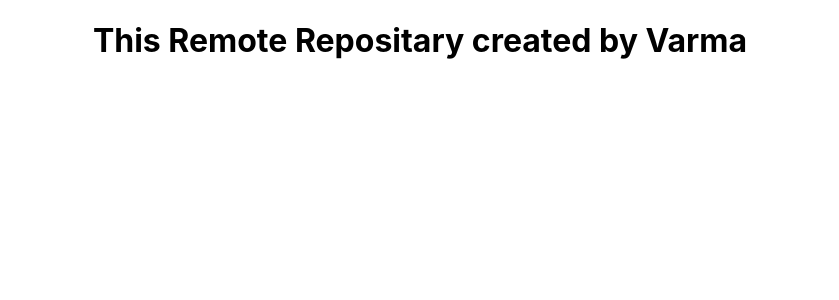
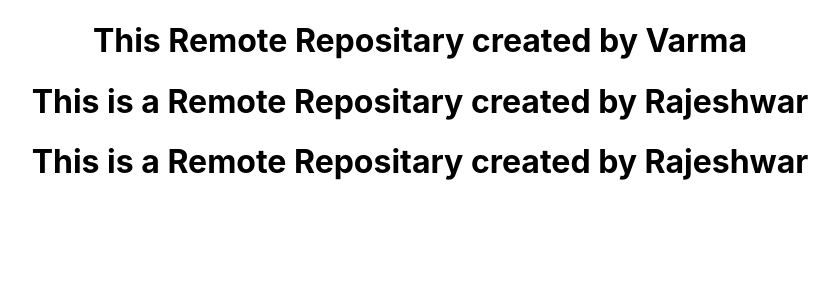
Before and after one commit to VarmaBeley/MERN-2209, a React (Create React App) app in the folder react-app/: page / in a window 1280 px wide. Shown: the top 300 px of the page, without its empty margins (220-1059 px from the left). Built offline with nearby package versions, Linux system fonts and the light colour scheme.

Commit message:
added new heading

```diff
--- a/react-app/src/App.js
+++ b/react-app/src/App.js
@@ -5,6 +5,8 @@ function App() {
   return (
     <div className="App">
       <h1>This  Remote Repositary created by Varma </h1>
+      <h1>This is a Remote Repositary created by Rajeshwar</h1>
+      <h1>This is a Remote Repositary created by Rajeshwar</h1>
 
     </div>
   );
```
